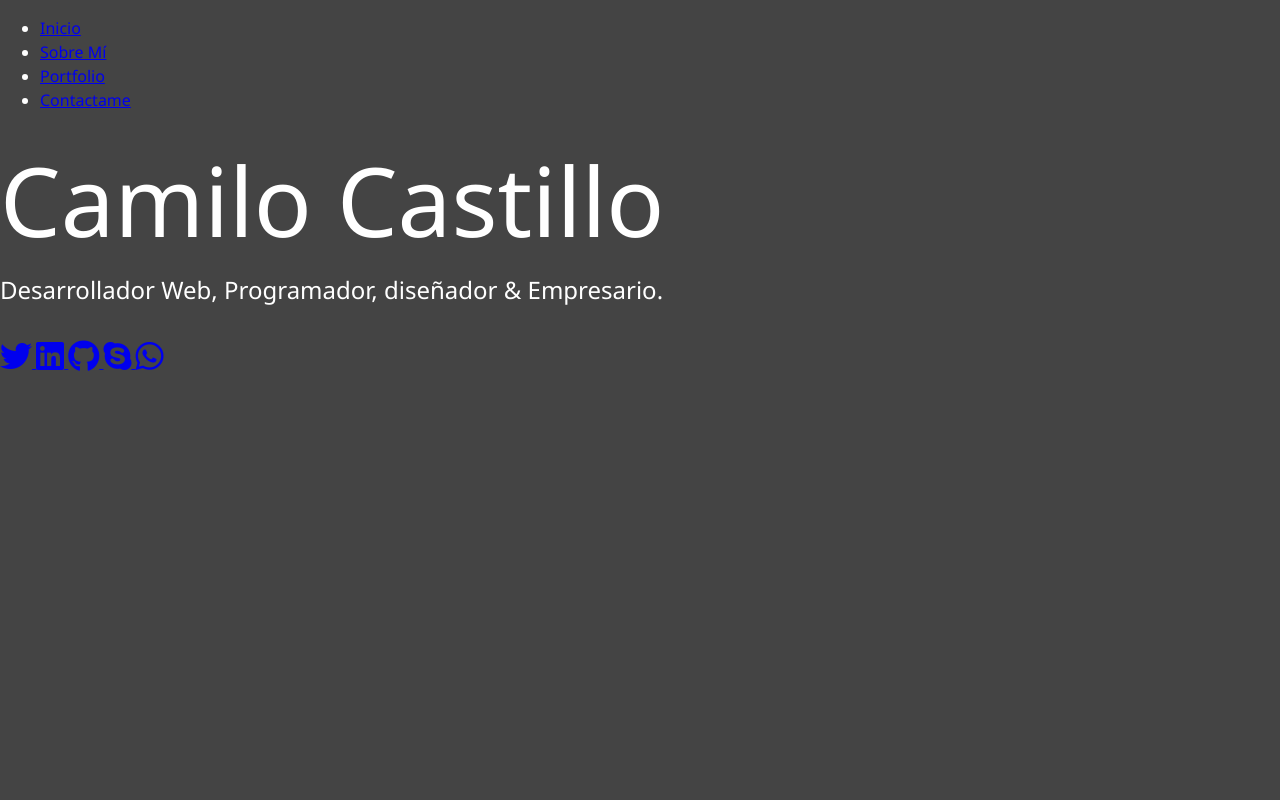
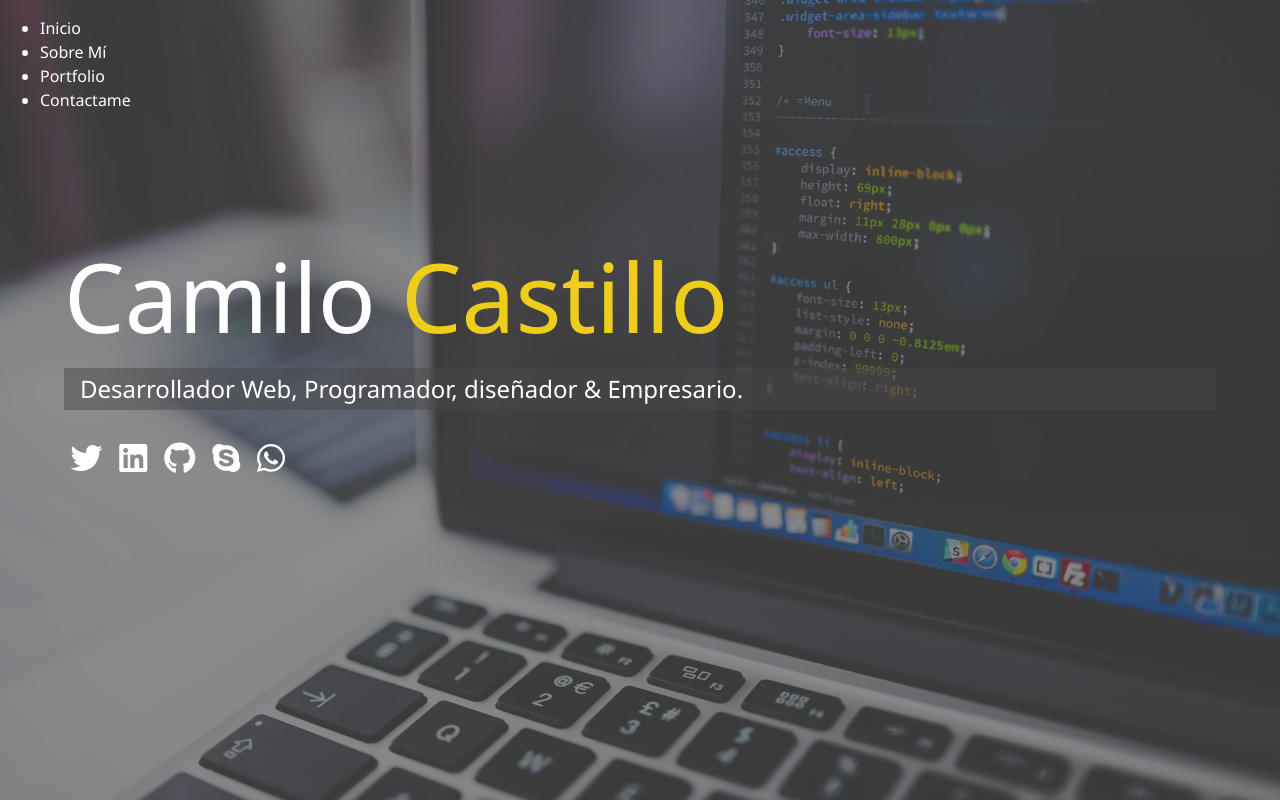
Before and after one commit to camilocas88/mywebsite, a plain HTML site: page index.html in a window 1280 px wide. Drawn offline with Linux system fonts and the light colour scheme.

Commit message:
A header styles

```diff
--- a/css/main.css
+++ b/css/main.css
@@ -8,6 +8,18 @@
   margin: 0;
   font-family: 'Segoe UI', Tahoma, Geneva, Verdana, sans-serif;
   line-height: 1.5; }
+  body#bg-img {
+    background: url(../img/background.jpg);
+    background-attachment: fixed;
+    background-size: cover; }
+    body#bg-img .overlay {
+      position: absolute;
+      top: 0;
+      right: 0;
+      widows: 100%;
+      height: 100%;
+      z-index: -1;
+      background: rgba(68, 68, 68, 0.6); }
 
 h1,
 h2,
@@ -21,4 +33,33 @@
   h1.sm-heading,
   h2.sm-heading,
   h3.sm-heading {
-    margin-bottom: 2rem; }
+    margin-bottom: 2rem;
+    padding: 0.2rem 1rem;
+    background: rgba(73, 73, 73, 0.5); }
+
+a {
+  color: white;
+  text-decoration: none; }
+
+header {
+  position: fixed;
+  z-index: 2;
+  width: 100%; }
+
+.text-secondary {
+  color: #eece1a; }
+
+main {
+  padding: 4rem;
+  height: 100%; }
+  main .icons {
+    margin-top: 1rem; }
+    main .icons a {
+      padding: 0.4rem; }
+      main .icons a:hover {
+        color: #eece1a;
+        transition: all 0.5s ease-out; }
+  main#home {
+    overflow: hidden; }
+    main#home h1 {
+      margin-top: 20vh; }
--- a/index.html
+++ b/index.html
@@ -8,9 +8,9 @@
     <link rel="stylesheet" href="css/main.css">
     <title>Responsive Portfolio</title>
 </head>
-<body>
+<body id="bg-img">
     <!-- menu de la pagina -->
-    <header>
+    <header class="overlay">
         <div class="menu-btn">
             <!-- representa las lineas del menu haburguesa -->
             <div class="btn-line"></div>
```
Also changed, not shown: img/background.jpg (added).
